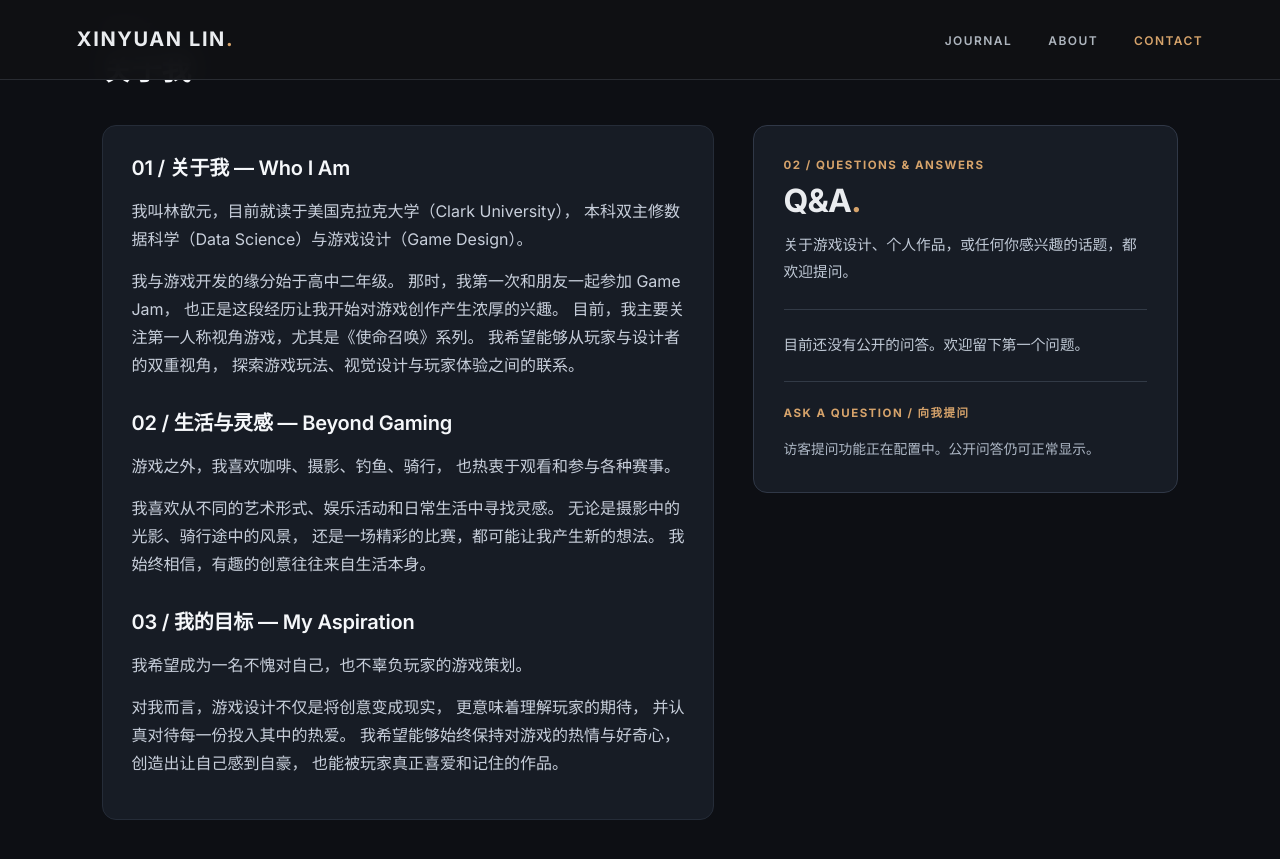
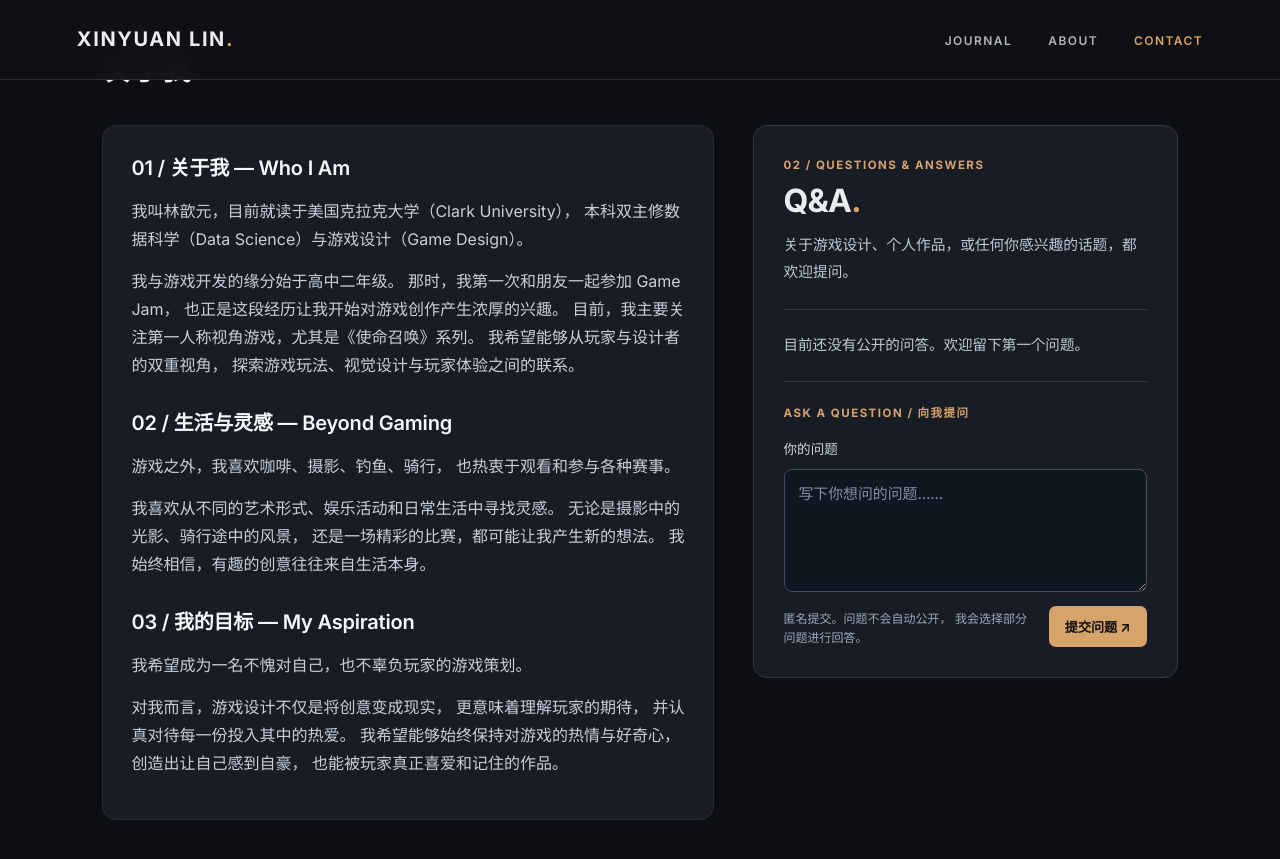
Before and after one commit to Emojiiiii/TOSAKA.github.io, a Jekyll site: the page built from index.html, in a window 1280 px wide and 900 px high, scrolled down 1782 px. Shown: the top 859 px of the window. Built offline with Jekyll 4.4.1, drawn with Linux system fonts in a browser that asks for light colours.

Commit message:
Enhance question submission form with verification
Updated the question submission form to include Cloudflare Turnstile verification and improved the labeling and messaging for anonymous submissions.

```diff
--- a/_includes/about-qa.html
+++ b/_includes/about-qa.html
@@ -34,21 +34,68 @@
     {% endif %}
   </div>
 
+
+  <!-- 访客匿名提问 -->
   <div class="qa-ask">
-    <p class="qa-ask-label">ASK A QUESTION / 向我提问</p>
+    <p class="qa-ask-label">
+      ASK A QUESTION / 向我提问
+    </p>
+
     {% assign qa_endpoint = site.qa_form_endpoint | default: "" %}
-    {% if qa_endpoint contains "https://formspree.io/f/" %}
-      <form id="qa-form" action="{{ qa_endpoint | escape }}" method="POST">
+    {% assign qa_site_key = site.qa_turnstile_site_key | default: "" %}
+
+    {% if qa_endpoint != "" and qa_site_key != "" %}
+
+      <form
+        id="qa-form"
+        action="{{ qa_endpoint | escape }}"
+        method="POST"
+      >
         <label for="qa-question">你的问题</label>
-        <textarea id="qa-question" name="question" rows="4" minlength="5" maxlength="500" required placeholder="写下你想问的问题……"></textarea>
+
+        <textarea
+          id="qa-question"
+          name="question"
+          rows="4"
+          minlength="5"
+          maxlength="500"
+          required
+          placeholder="写下你想问的问题……"
+        ></textarea>
+
+        <!-- Cloudflare 人机验证 -->
+        <div
+          class="cf-turnstile"
+          data-sitekey="{{ qa_site_key | escape }}"
+          data-theme="dark"
+        ></div>
+
         <div class="qa-form-footer">
-          <small>匿名提交。问题不会自动公开，也不保证每条都会得到回复。</small>
-          <button type="submit" class="qa-submit">提交问题 <span aria-hidden="true">↗</span></button>
+          <small>
+            匿名提交。问题不会自动公开，
+            我会选择部分问题进行回答。
+          </small>
+
+          <button
+            type="submit"
+            class="qa-submit"
+          >
+            提交问题 ↗
+          </button>
         </div>
-        <p id="qa-form-status" class="qa-form-status" role="status" aria-live="polite"></p>
+
+        <p
+          id="qa-form-status"
+          class="qa-form-status"
+          role="status"
+          aria-live="polite"
+        ></p>
       </form>
+
     {% else %}
-      <p class="qa-not-configured">访客提问功能正在配置中。公开问答仍可正常显示。</p>
+      <p class="qa-not-configured">
+        提问功能正在配置中。
+      </p>
     {% endif %}
   </div>
 </aside>
```
